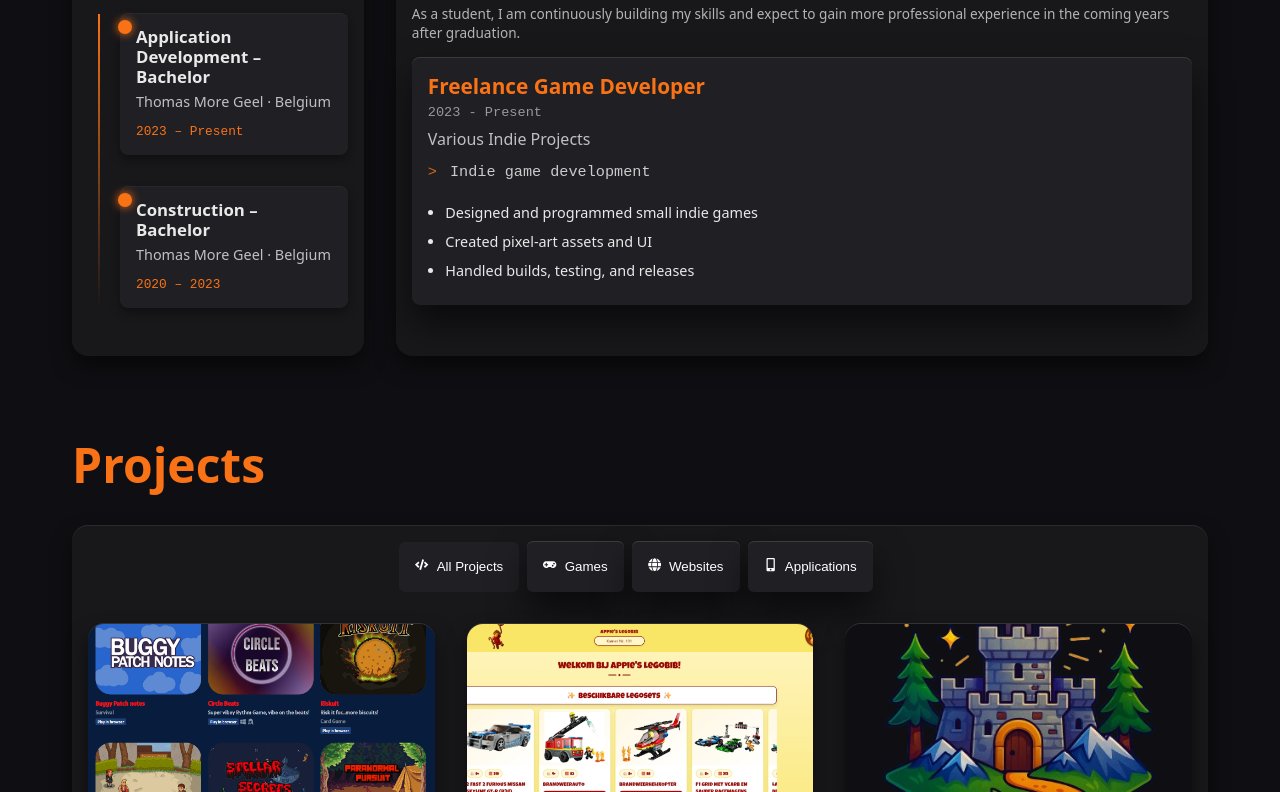
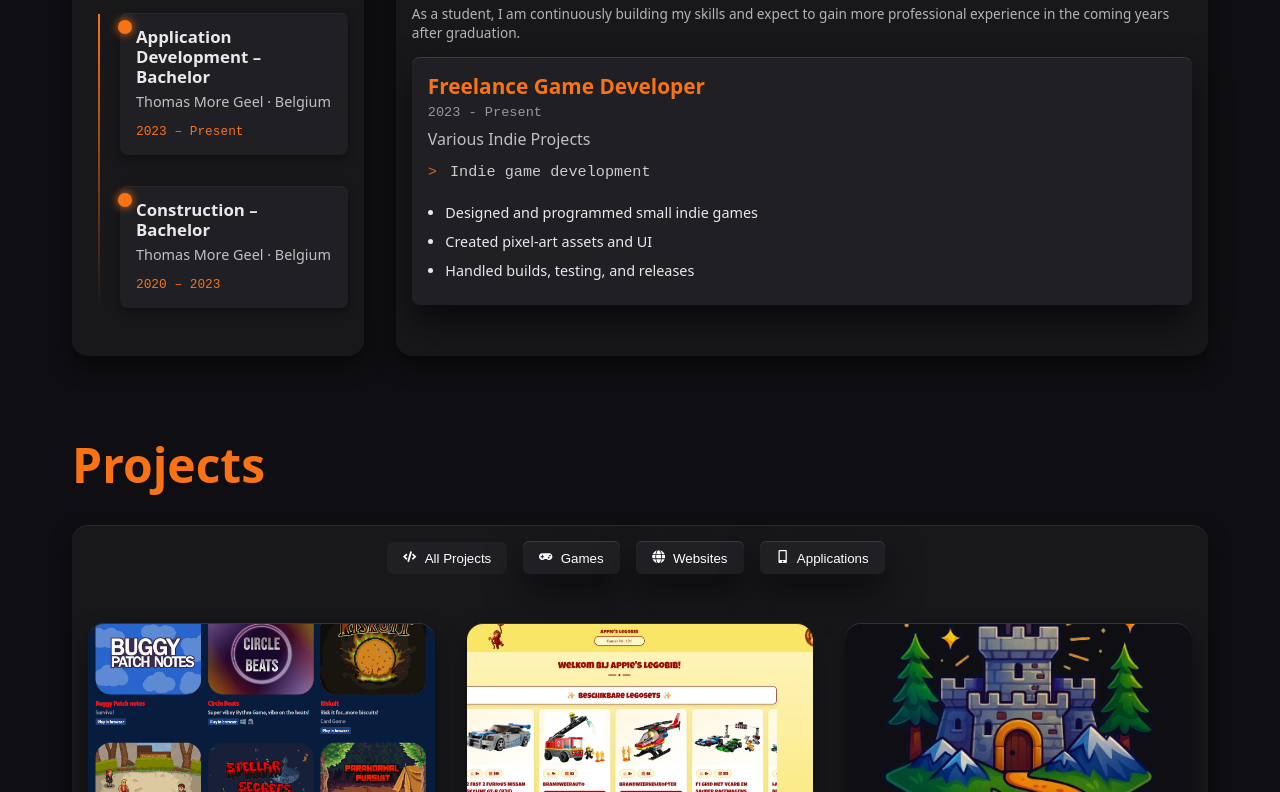
Before and after one commit to Bram-VE/my-portfolio, a React (Vite) app: page / in a window 1280 px wide. Shown: the part 1626-2418 px from the top of the page. Built offline with nearby package versions, Linux system fonts and the light colour scheme; a web font is replaced by a local one.

Commit message:
Buttons same style

```diff
--- a/src/components/ProjectsSection.jsx
+++ b/src/components/ProjectsSection.jsx
@@ -137,18 +137,19 @@ export default function ProjectsSection() {
       <div className="projects-showcase">
         <nav className="project-categories">
           <div className="large-only">
-            <div className="flex button-group">
+            <div className="button-group">
               {categories.map(cat => {
                 const Icon = cat.icon;
                 return (
+                  <div key={cat.id}>
                     <button
-                    key={cat.id}
                       onClick={() => setSelectedCategory(cat.id)}
                       className={selectedCategory === cat.id ? "active" : "unactive"}
                     >
                       <Icon style={{ marginRight: "0.5rem" }} />
                       {cat.label}
                     </button>
+                  </div>
                 );
               })}
             </div>
--- a/src/styles/projects.css
+++ b/src/styles/projects.css
@@ -17,7 +17,11 @@
 }
 
 .button-group {
-    min-height: 50px;
+  display: flex;
+  gap: 0.5rem;
+  margin-bottom: 0;
+  min-height: 50px;
+  flex-wrap: wrap;
 }
 
 button {
```
Lines whose indentation alone changed are shown as unchanged.
